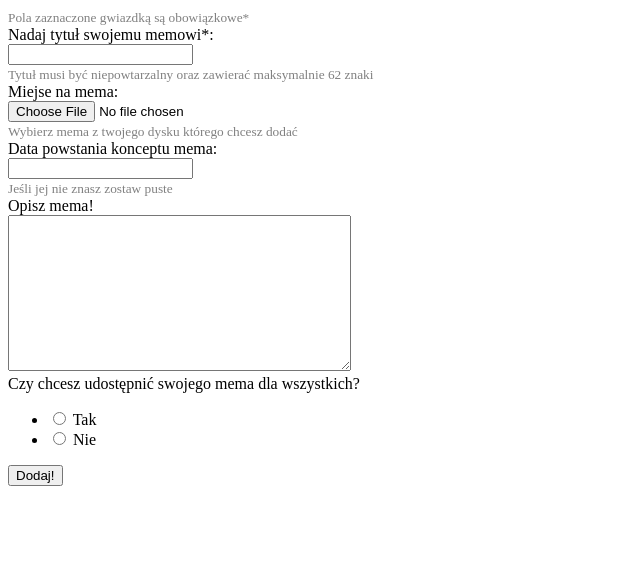
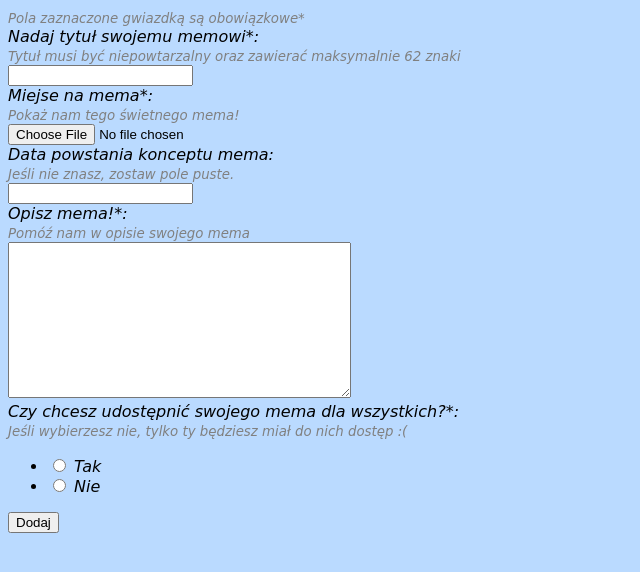
Before and after one commit to Burkot-Marek/MeMe, a Django app: page /panel/add/ in a window 1280 px wide. Shown: the top 572 px of the page, without its empty margins (0-640 px from the left). Run offline with Django 3.2, Linux system fonts and the light colour scheme.

Commit message:
Piątek 00:30

```diff
--- a/memeRater/forms.py
+++ b/memeRater/forms.py
@@ -1,44 +1,56 @@
 from django.forms import ModelForm
 from django import forms
 from .models import Meme
-from django.utils.translation import gettext as _
 
 
 PUBLIC_OR_NOT = [
-    ('agree','Tak'),
-    ('not_agree', "Nie"),
+    ('True','Tak'),
+    ('False', "Nie"),
 ]
+helpValue = "Jeśli nie znasz, zostaw pole puste."
 
-
-class MemeForm(ModelForm):
-
+class AddForm(ModelForm):
     title = forms.CharField(label="Nadaj tytuł swojemu memowi*",
                             help_text="Tytuł musi być niepowtarzalny oraz \n zawierać maksymalnie 62 znaki",
-                            error_messages={'unique':'Taki tytuł już jest zajęty',
+                            error_messages={'unique': 'Taki tytuł już jest zajęty',
                                             'max_length':'Tytuł może zawierać max. 62 znaki'})
-    picture = forms.ImageField(label="Miejse na mema", help_text='Wybierz mema z twojego dysku którego chcesz dodać')
-    dateOfBirth = forms.DateField(label="Data powstania konceptu mema", help_text="Jeśli jej nie znasz zostaw puste")
-    public = forms.CharField(label="Czy chcesz udostępnić swojego mema dla wszystkich?",
+    picture = forms.ImageField(label="Miejse na mema*", help_text='Pokaż nam tego świetnego mema!')
+    dateOfBirth = forms.DateField(label="Data powstania konceptu mema",                                                  #dodać kalendarz do pół typu DateField
+                                  help_text=helpValue,
+                                  required=False)
+                                  #error_messages={'valueError': "Wpisz poprawną datę w formacie YY-MM-DD"})   dodać tutaj inny error message, sprawdzić jaki to error
+    public = forms.CharField(label= "Czy chcesz udostępnić swojego mema dla wszystkich?*",
+                             help_text= "Jeśli wybierzesz nie, tylko ty będziesz miał do nich dostęp :(",
                              widget=forms.RadioSelect(choices=PUBLIC_OR_NOT))
 
     def __init__(self, *args, **kwargs):
-        super(MemeForm, self).__init__(*args, **kwargs)
-        self.fields['description'].label ='Opisz mema!'
+        super(AddForm, self).__init__(*args, **kwargs)
+        self.fields['description'].label ='Opisz mema!*'
+        self.fields['description'].help_text="Pomóź nam w opisie swojego mema"
 
     class Meta:
         model = Meme
         fields = ['title', 'picture', 'dateOfBirth', 'description', 'public']
-        # labels = {
-        #     'title': _('Tytuł'),
-        #     'picture': _("Mem"),
-        #     'dateOfBirth': 'Data powstania konceptu mema',
-        #     'description': 'Opis',
-        # },
-        # help_texts = {
-        #     'picture': 'Każdy mem może zostać wysłany tylko raz!',
-        # },
-        # error_messages = {
-        #     'picture': {
-        #         'unique': 'Taki mem już jest na naszej stronie :)'
-        #     },
-        # }
+
+
+class EditForm(ModelForm):
+    title = forms.CharField(label="Tytuł opisujący mema*",
+                            help_text="Pamiętaj by stworzyć unikalny tytułm zawierający do 62 znaków")
+    dateOfBirth = forms.DateField(label="Data powstania konceptu mema",
+                                  help_text=helpValue,
+                                  required=False)
+    dateOfDeath = forms.DateField(label='Data tzw. "śmierci" mema',
+                                  help_text=helpValue,
+                                  required=False)
+    public = forms.CharField(label= "Czy chcesz udostępnić swojego mema dla wszystkich?*",
+                             help_text= "Jeśli wybierzesz nie, tylko ty będziesz miał do nich dostęp :(",
+                             widget=forms.RadioSelect(choices=PUBLIC_OR_NOT))
+
+    def __init__(self, *args, **kwargs):
+        super(EditForm, self).__init__(*args, **kwargs)
+        self.fields['description'].label ='Opis*'
+        self.fields['description'].help_text="Tutaj możesz zmienić opis swojego mema"
+
+    class Meta:
+        model = Meme
+        exclude = ['picture', 'memeClass']
--- a/memeRater/models.py
+++ b/memeRater/models.py
@@ -8,10 +8,13 @@ class Meme(models.Model):
     picture = models.ImageField(upload_to='memes', unique=True)
     dateOfBirth = models.DateField(blank=True, null=True)
     dateOfDeath = models.DateField(blank=True, null=True)
+    description = models.TextField(max_length=254)
+    public = models.CharField(max_length=6)
     created = models.DateTimeField(auto_now_add=True)
-    description = models.TextField(max_length=254)
-    public = models.CharField(max_length=14,default="nic")
+    modified = models.DateTimeField(auto_now=True)
     memeClass = models.CharField(max_length=30, blank=True, null=True)
+    #dankScale = models.
+    #dodać podklasę połączoną połaczeniem 1 do 1 zawierającą klase mema i skalę mema
 
     def __str__(self):
         return f'{self.title}'
--- a/memeRater/static/style.css
+++ b/memeRater/static/style.css
@@ -1,8 +1,6 @@
 body{
-    background-color: gray;
-}
-.title{
-    font-size:20px;
+    background-color: #badaff;
+    font-size:16px;
     font-family:"Comic Sans MS";
     font-style:italic;
 }
--- a/memeRater/urls.py
+++ b/memeRater/urls.py
@@ -2,6 +2,8 @@ from django.urls import path
 from .views import *
 
 urlpatterns = [
-    path('home/', ListMeme),
-    path('add/', NewMeme),
+    path('home/', ListMeme, name='Home'),
+    path('add/', NewMeme, name='NewMeme'),
+    path('edit/<int:id>/', EditMeme, name='EditMeme'),
+    path('delete/<int:id>', DeleteMeme, name='DeleteMeme')
 ]
--- a/memeRater/views.py
+++ b/memeRater/views.py
@@ -1,6 +1,6 @@
-from django.shortcuts import render
+from django.shortcuts import render, redirect, get_object_or_404
 from .models import *
-from .forms import MemeForm
+from .forms import *
 
 
 def ListMeme(request):
@@ -9,8 +9,27 @@ def ListMeme(request):
 
 
 def NewMeme(request):
-    form = MemeForm(request.POST or None, request.FILES or None)
+    form = AddForm(request.POST or None, request.FILES or None)
 
     if form.is_valid():
         form.save()
+        return redirect(ListMeme)
     return render(request, 'MemeAdd.html', {'form': form})
+
+
+def EditMeme(request, id):
+    meme = get_object_or_404(Meme, pk=id)
+    form = EditForm(request.POST or None, request.FILES or None, instance=meme)
+    if form.is_valid():
+        form.save()
+        return redirect(ListMeme)
+    return render(request, 'MemeAdd.html', {'form': form})
+
+
+def DeleteMeme(request, id):
+    meme = get_object_or_404(Meme, pk=id)
+
+    if request.method == 'POST':
+        meme.delete()
+        return redirect(ListMeme)
+    return render(request, 'ConfirmDelete.html', {'meme': meme})
--- a/templates/MemeAdd.html
+++ b/templates/MemeAdd.html
@@ -1,8 +1,10 @@
+{% load static %}
 <!DOCTYPE html>
 <html lang="en">
 <head>
     <meta charset="UTF-8">
     <title>Dodaj Mem!</title>
+    <link href="{% static 'style.css' %}"rel="stylesheet" type="text/css">
 </head>
 <body>
     <form method="POST" enctype="multipart/form-data">
@@ -11,16 +13,16 @@
         {% for field in form %}
             <div class="memeWrapper">
             {{ field.label_tag }}<br>
+            {% if field.help_text %}
+                <small style="color: grey">{{ field.help_text }}</small>
+            {% endif %}<br>
             {{ field }}
-            {% if field.help_text %}<br>
-                <small style="color: grey">{{ field.help_text }}</small>
-            {% endif %}
             {% for error in field.errors %}
                 <p style="color: #ff5a6e">{{ error }}</p>
             {% endfor %}
             </div>
         {% endfor %}
-        <button type="submit">Dodaj!</button>
+        <button type="submit">Dodaj</button>
     </form>
 
 </body>
```
Also changed, not shown: templates/ConfirmDelete.html (added, +19 -0 lines), templates/MemeList.html (+13 -2 lines), Thanos.jpg (deleted), memeRater/migrations/0007_auto_20190516_2343.py (added), memeRater/migrations/0008_auto_20190516_2344.py (added), pictures/memes/Thanos_cu1xtd2.jpg (deleted).
